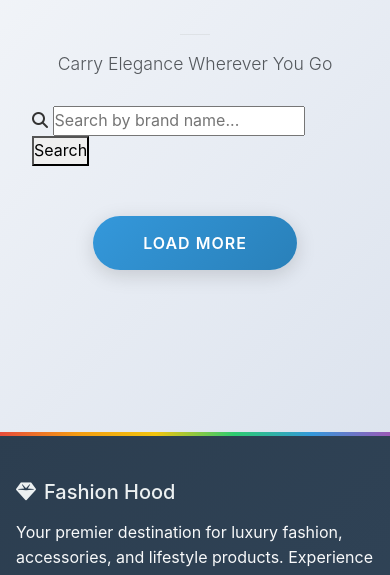
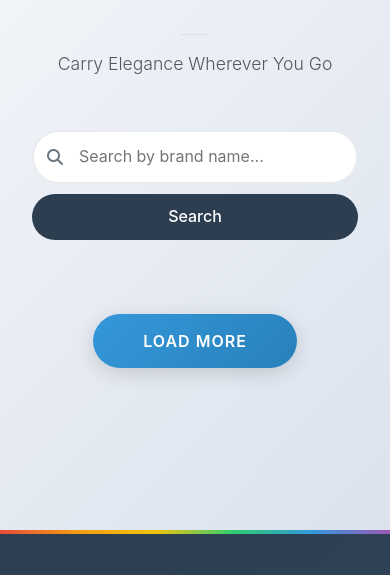
Before and after one commit to stylebag/FashionHood, a plain HTML site: page bags.html in a window 390 px wide. Shown: the part 177-752 px from the top of the page. Drawn offline with nearby package versions, Linux system fonts and the light colour scheme; no server answers; a script that the page names is missing.

Commit message:
Update style.css

```diff
--- a/style.css
+++ b/style.css
@@ -1234,11 +1234,11 @@ img {
 }
 
 .product-name {
-  font-size: 18px;
+  font-size: 17px;
   font-weight: 600;
-  padding: 15px 8px 8px;
+  /* padding: 15px 8px 8px; */
   color: #2c3e50;
-  min-height: 60px;
+  min-height: 100px;
   display: flex;
   align-items: center;
   justify-content: center;
@@ -1607,3 +1607,85 @@ footer a:hover {
 .border-radius-custom {
   border-radius: var(--border-radius);
 }
+
+
+/* =============== SEARCH COMPONENT =============== */
+.search-container {
+  display: flex;
+  gap: 10px;
+  max-width: 100%;
+  margin: 1.5rem 0;
+}
+
+.search-input-wrapper {
+  position: relative;
+  flex: 1;
+}
+
+.search-icon {
+  position: absolute;
+  left: 15px;
+  top: 50%;
+  transform: translateY(-50%);
+  color: #6c757d;
+  z-index: 5;
+}
+
+.search-input {
+  width: 100%;
+  padding: 12px 20px 12px 45px;
+  border: 2px solid #e9ecef;
+  border-radius: 30px;
+  font-size: 1rem;
+  transition: all 0.3s ease;
+  background-color: white;
+}
+
+.search-input:focus {
+  outline: none;
+  border-color: var(--primary-color);
+  box-shadow: 0 0 0 0.2rem rgba(44, 62, 80, 0.1);
+}
+
+.search-btn {
+  padding: 0 25px;
+  background: var(--primary-color);
+  color: white;
+  border: none;
+  border-radius: 30px;
+  font-weight: 500;
+  cursor: pointer;
+  transition: all 0.2s ease;
+  display: flex;
+  align-items: center;
+  justify-content: center;
+  white-space: nowrap;
+}
+
+.search-btn:hover {
+  background: var(--dark-color);
+  transform: translateY(-1px);
+}
+
+@media (max-width: 576px) {
+  .search-container {
+    flex-direction: column;
+  }
+
+  .search-btn {
+    width: 100%;
+    padding: 10px;
+  }
+}
+
+
+.product-name {
+  font-weight: 500;
+  line-height: 1.4;
+  max-height: 3.6em;       /* show up to 2 lines */
+  overflow: hidden;
+  display: -webkit-box;
+  -webkit-line-clamp: 2;   /* clamp to 2 lines */
+  -webkit-box-orient: vertical;
+  word-wrap: break-word;   /* handle long words */
+}
```
